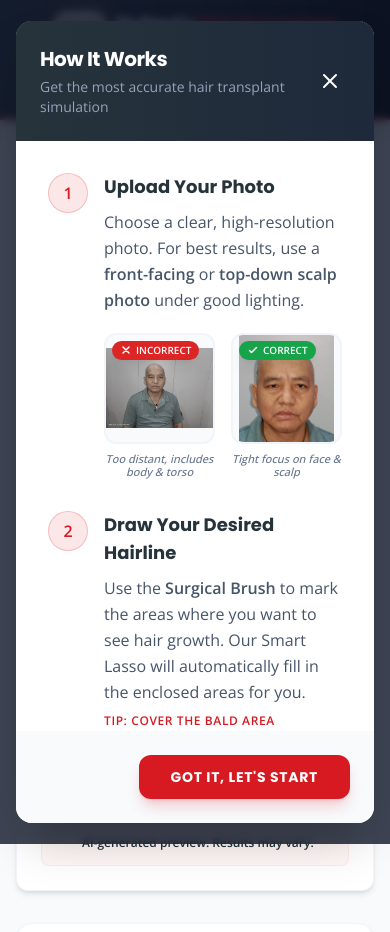
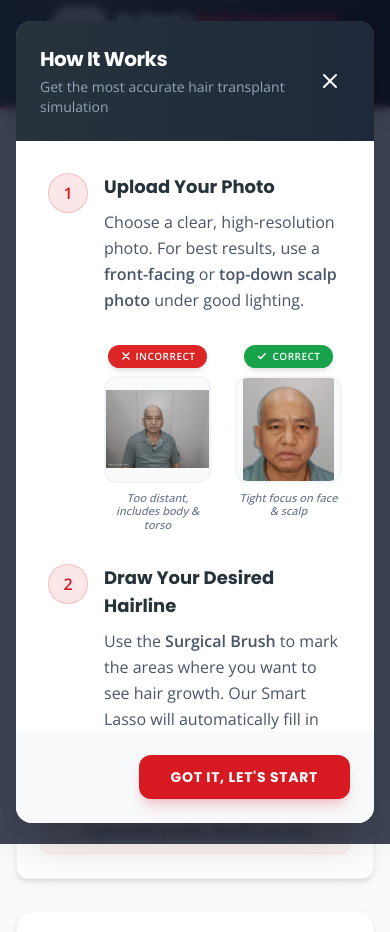
Before and after one commit to hasankhan10/hair-transplant-simulation, a React (Vite) app: page / in a window 390 px wide. Both pictures are taken after a click on the button "HOW IT WORKS". Shown: the top 932 px of the page. Built offline with nearby package versions, Linux system fonts and the light colour scheme; grey boxes are pictures that could not be loaded.

Commit message:
fix position

```diff
--- a/components/Header.tsx
+++ b/components/Header.tsx
@@ -8,7 +8,7 @@ interface HeaderProps {
 const Header: React.FC<HeaderProps> = ({ onShowHowItWorks }) => {
   return (
     <header className="bg-gradient-to-r from-secondary via-[#1a2329] to-black border-b-2 border-primary sticky top-0 z-50 shadow-xl">
-      <div className="container mx-auto px-4 py-3 md:py-0 md:h-20 flex flex-col md:flex-row items-center justify-between gap-4 md:gap-0">
+      <div className="container mx-auto px-4 py-2 md:py-0 md:h-20 flex flex-col md:flex-row items-center justify-between gap-3 md:gap-0">
         <div className="flex items-center space-x-3 w-full md:w-auto justify-center md:justify-start">
           <div className="relative group">
             <div className="absolute -inset-1 bg-gradient-to-r from-primary to-accent rounded-xl blur opacity-25 group-hover:opacity-50 transition duration-1000 group-hover:duration-200"></div>
--- a/components/HowItWorksModal.tsx
+++ b/components/HowItWorksModal.tsx
@@ -45,26 +45,26 @@ const HowItWorksModal: React.FC<HowItWorksModalProps> = ({ isOpen, onClose }) =>
                             <p className="text-slate-600 mt-2 leading-relaxed">
                                 Choose a clear, high-resolution photo. For best results, use a <strong>front-facing</strong> or <strong>top-down scalp photo</strong> under good lighting.
                             </p>
-                            <div className="mt-5 grid grid-cols-2 gap-4">
+                            <div className="mt-8 grid grid-cols-2 gap-6">
                                 {/* Incorrect Example */}
-                                <div className="relative group">
-                                    <div className="absolute top-2 left-2 bg-red-600 text-white text-[10px] font-bold px-2 py-0.5 rounded-full z-10 shadow-lg flex items-center gap-1">
+                                <div className="group flex flex-col items-center">
+                                    <div className="mb-2 bg-red-600 text-white text-[10px] font-bold px-3 py-1 rounded-full shadow-md flex items-center gap-1 uppercase tracking-wider">
                                         <svg className="w-3 h-3" fill="none" stroke="currentColor" viewBox="0 0 24 24"><path strokeLinecap="round" strokeLinejoin="round" strokeWidth="3" d="M6 18L18 6M6 6l12 12"></path></svg>
-                                        INCORRECT
+                                        Incorrect
                                     </div>
-                                    <div className="aspect-square rounded-xl overflow-hidden border-2 border-slate-100 group-hover:border-red-200 transition-colors bg-slate-50">
+                                    <div className="w-full aspect-square rounded-xl overflow-hidden border-2 border-slate-100 group-hover:border-red-200 transition-colors bg-slate-50">
                                         <img src="/before crop.jpeg" alt="Incorrect distant photo" className="w-full h-full object-contain grayscale-[0.5] group-hover:grayscale-0 transition-all" />
                                     </div>
                                     <p className="text-[11px] text-slate-500 mt-2 font-medium text-center italic leading-tight">Too distant, includes body & torso</p>
                                 </div>
 
                                 {/* Correct Example */}
-                                <div className="relative group">
-                                    <div className="absolute top-2 left-2 bg-green-600 text-white text-[10px] font-bold px-2 py-0.5 rounded-full z-10 shadow-lg flex items-center gap-1">
+                                <div className="group flex flex-col items-center">
+                                    <div className="mb-2 bg-green-600 text-white text-[10px] font-bold px-3 py-1 rounded-full shadow-md flex items-center gap-1 uppercase tracking-wider">
                                         <svg className="w-3 h-3" fill="none" stroke="currentColor" viewBox="0 0 24 24"><path strokeLinecap="round" strokeLinejoin="round" strokeWidth="3" d="M5 13l4 4L19 7"></path></svg>
-                                        CORRECT
+                                        Correct
                                     </div>
-                                    <div className="aspect-square rounded-xl overflow-hidden border-2 border-slate-100 group-hover:border-green-200 transition-colors bg-slate-50">
+                                    <div className="w-full aspect-square rounded-xl overflow-hidden border-2 border-slate-100 group-hover:border-green-200 transition-colors bg-slate-50">
                                         <img src="/after crop.jpeg" alt="Correct headshot photo" className="w-full h-full object-contain transition-all" />
                                     </div>
                                     <p className="text-[11px] text-slate-500 mt-2 font-medium text-center italic leading-tight">Tight focus on face & scalp</p>
--- a/components/ImageDisplay.tsx
+++ b/components/ImageDisplay.tsx
@@ -61,13 +61,13 @@ const ImageDisplay: React.FC<ImageDisplayProps> = ({
       )}
 
       {/* Tabs */}
-      <div className="flex bg-slate-50 border-b border-slate-200">
+      <div className="flex bg-slate-50 border-b border-slate-200 overflow-x-auto scrollbar-hide no-scrollbar">
         <button
           onClick={() => setActiveTab('comparison')}
-          className={`px-6 py-4 text-base font-bold transition flex items-center font-poppins ${activeTab === 'comparison' ? 'text-primary bg-white border-r border-slate-200' : 'text-slate-500 hover:text-slate-700'
+          className={`flex-1 min-w-fit px-4 md:px-6 py-3 md:py-4 text-sm md:text-base font-bold transition flex items-center justify-center font-poppins whitespace-nowrap ${activeTab === 'comparison' ? 'text-primary bg-white border-r border-slate-200' : 'text-slate-500 hover:text-slate-700'
             }`}
         >
-          <svg className="w-4 h-4 mr-2" fill="none" stroke="currentColor" viewBox="0 0 24 24">
+          <svg className="w-4 h-4 mr-2 hidden sm:block" fill="none" stroke="currentColor" viewBox="0 0 24 24">
             <path strokeLinecap="round" strokeLinejoin="round" strokeWidth={2} d="M8 7h12m0 0l-4-4m4 4l-4 4m0 6H4m0 0l4 4m-4-4l4-4" />
           </svg>
           Comparison
@@ -75,10 +75,10 @@ const ImageDisplay: React.FC<ImageDisplayProps> = ({
         <button
           onClick={() => setActiveTab('result')}
           disabled={!result}
-          className={`px-6 py-4 text-base font-bold transition flex items-center font-poppins ${activeTab === 'result' ? 'text-primary bg-white border-x border-slate-200' : 'text-slate-500 hover:text-slate-700'
+          className={`flex-1 min-w-fit px-4 md:px-6 py-3 md:py-4 text-sm md:text-base font-bold transition flex items-center justify-center font-poppins whitespace-nowrap ${activeTab === 'result' ? 'text-primary bg-white border-x border-slate-200' : 'text-slate-500 hover:text-slate-700'
             } ${!result && 'opacity-50 cursor-not-allowed'}`}
         >
-          <svg className="w-4 h-4 mr-2" fill="none" stroke="currentColor" viewBox="0 0 24 24">
+          <svg className="w-4 h-4 mr-2 hidden sm:block" fill="none" stroke="currentColor" viewBox="0 0 24 24">
             <path strokeLinecap="round" strokeLinejoin="round" strokeWidth={2} d="M15 12a3 3 0 11-6 0 3 3 0 016 0z" />
             <path strokeLinecap="round" strokeLinejoin="round" strokeWidth={2} d="M2.458 12C3.732 7.943 7.523 5 12 5c4.478 0 8.268 2.943 9.542 7-1.274 4.057-5.064 7-9.542 7-4.477 0-8.268-2.943-9.542-7z" />
           </svg>
@@ -86,10 +86,10 @@ const ImageDisplay: React.FC<ImageDisplayProps> = ({
         </button>
         <button
           onClick={() => setActiveTab('original')}
-          className={`px-6 py-4 text-base font-bold transition flex items-center font-poppins ${activeTab === 'original' ? 'text-primary bg-white border-l border-slate-200' : 'text-slate-500 hover:text-slate-700'
+          className={`flex-1 min-w-fit px-4 md:px-6 py-3 md:py-4 text-sm md:text-base font-bold transition flex items-center justify-center font-poppins whitespace-nowrap ${activeTab === 'original' ? 'text-primary bg-white border-l border-slate-200' : 'text-slate-500 hover:text-slate-700'
             }`}
         >
-          <svg className="w-4 h-4 mr-2" fill="none" stroke="currentColor" viewBox="0 0 24 24">
+          <svg className="w-4 h-4 mr-2 hidden sm:block" fill="none" stroke="currentColor" viewBox="0 0 24 24">
             <path strokeLinecap="round" strokeLinejoin="round" strokeWidth={2} d="M4 16l4.586-4.586a2 2 0 012.828 0L16 16m-2-2l1.586-1.586a2 2 0 012.828 0L20 14m-6-6h.01M6 20h12a2 2 0 002-2V6a2 2 0 00-2-2H6a2 2 0 00-2 2v12a2 2 0 002 2z" />
           </svg>
           Original
```
